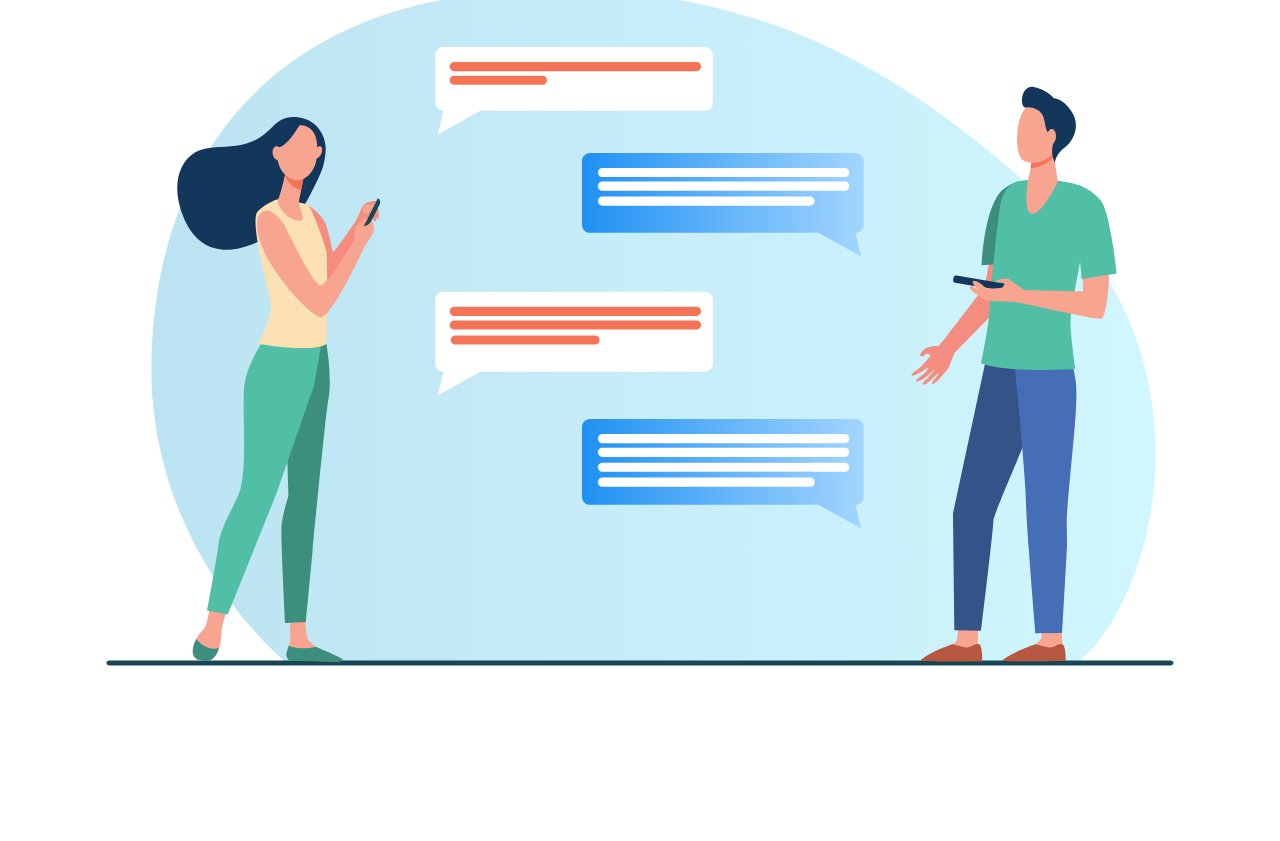
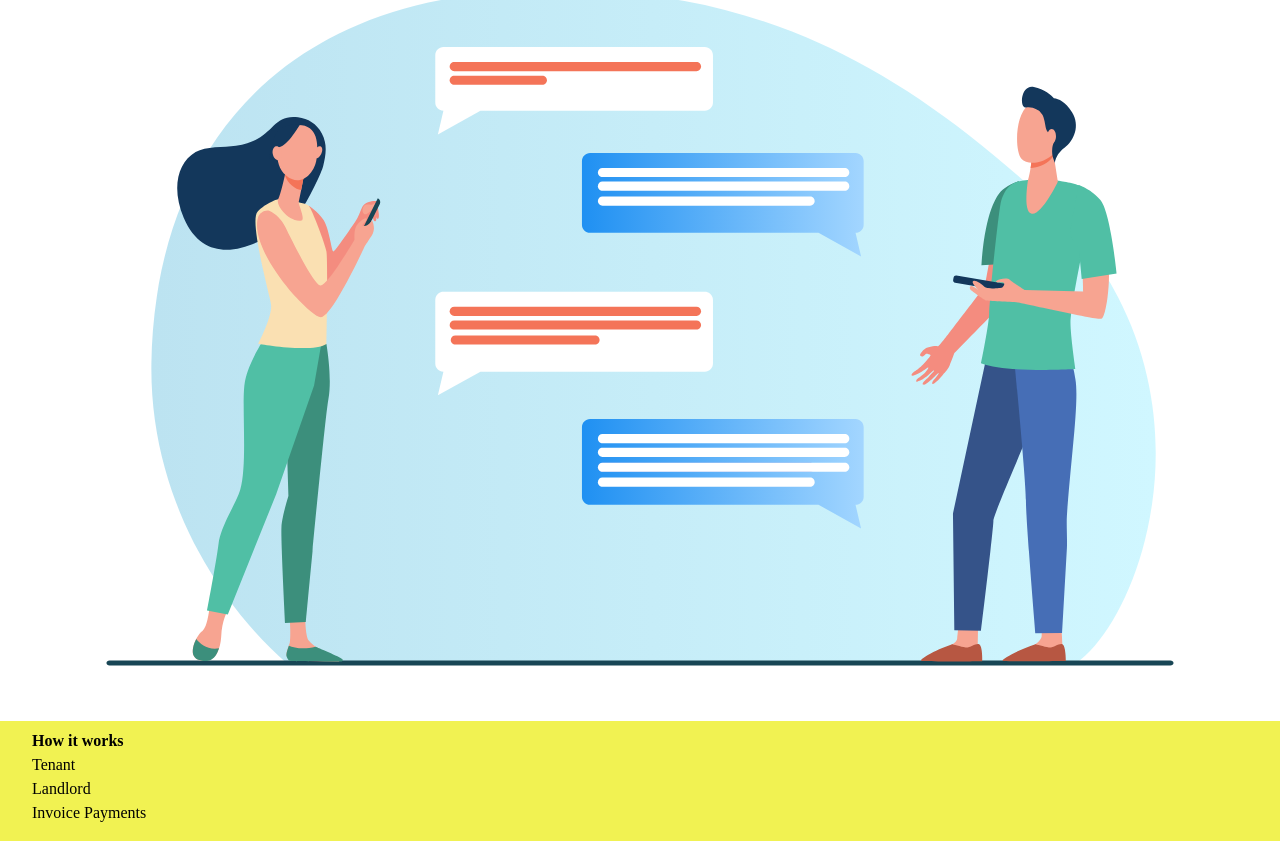
Before and after one commit to pacheko-ke/keja, a React (Create React App) app: page / in a window 1280 px wide. Shown: the part 720-1561 px from the top of the page. Before the commit the page ends 1441 px from the top, so only its background shows below. Built offline with nearby package versions, Linux system fonts and the light colour scheme.

Commit message:
update footer

```diff
--- a/src/components/Footer.jsx
+++ b/src/components/Footer.jsx
@@ -2,8 +2,13 @@ import React from 'react'
 
 export default function Footer() {
   return (
-    <div className='bottom-0 bg-[#F1F252] flex flex-col'>
-
+    <div className='bottom-0 bg-[#F1F252] flex flex-col text-left pl-8 pt-2'>
+        <div className="flex flex-col pb-4">
+            <h1 className='font-bold'>How it works</h1>
+            <h1>Tenant</h1>
+            <h1>Landlord</h1>
+            <h1>Invoice Payments</h1>
+        </div>
 
 
     </div>
```
